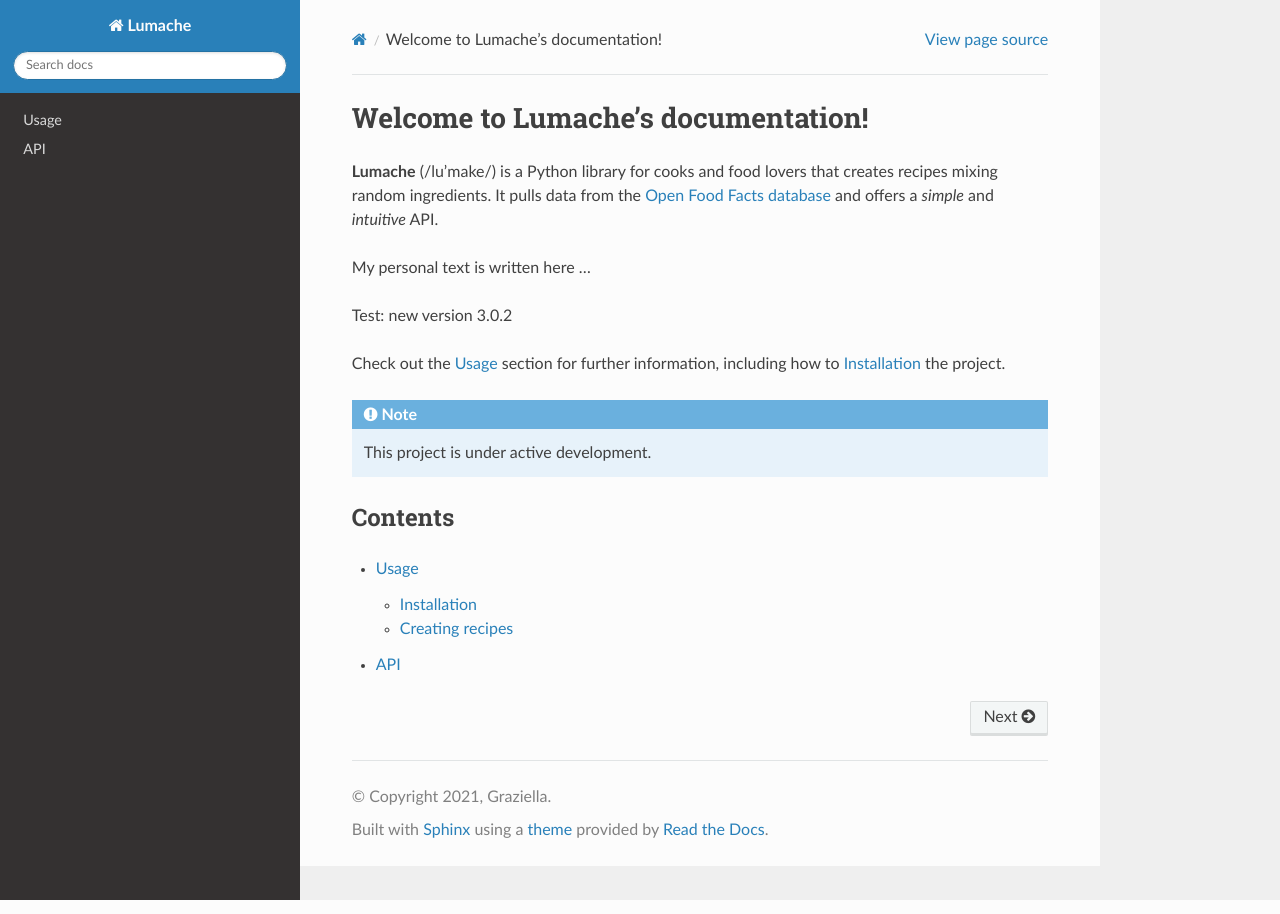
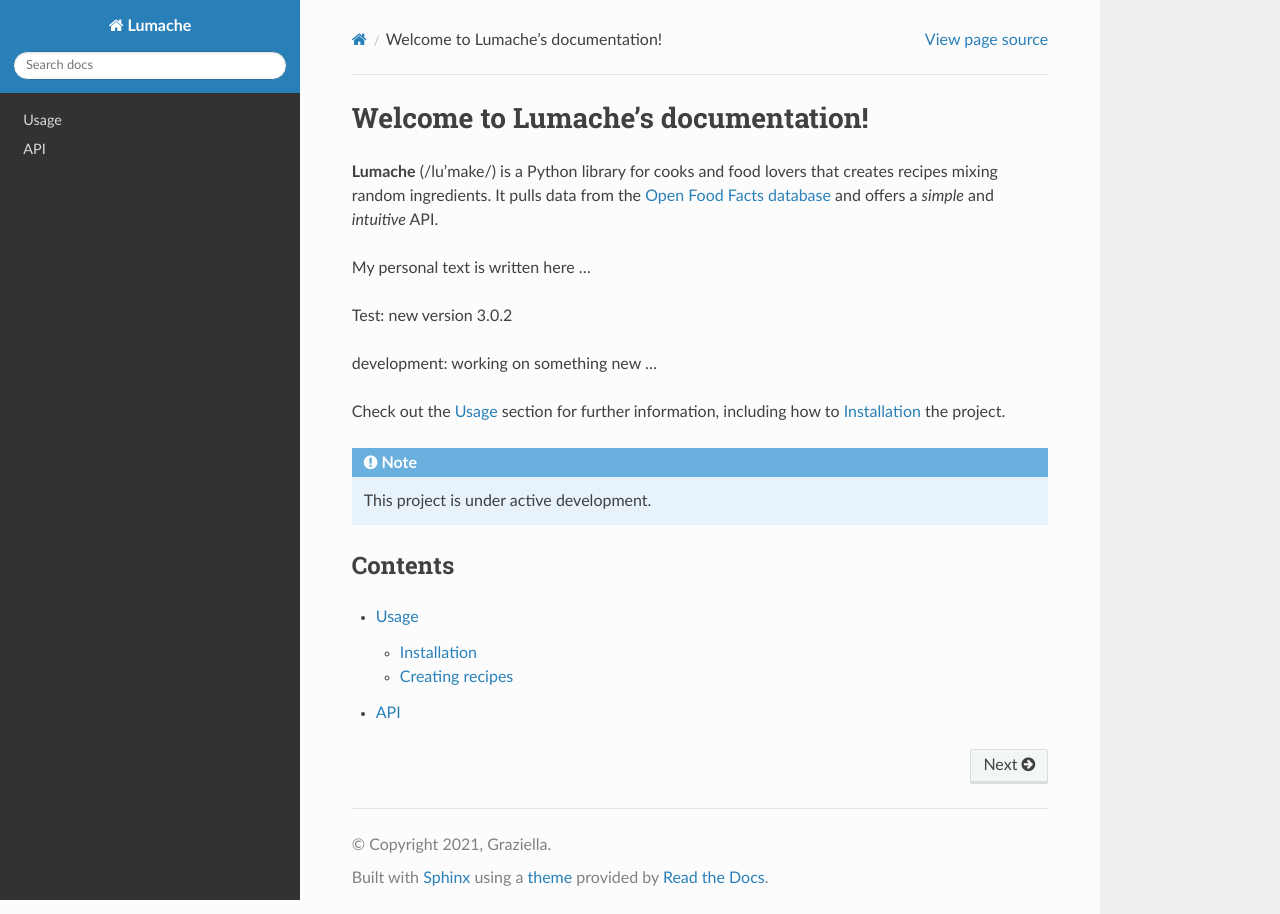
Before and after one commit to fkogel/rtd-tutorial2, a Sphinx documentation site: the page built from docs/source/index.rst, in a window 1280 px wide. Built offline with Sphinx 7.4.7 and the Read the Docs theme 3.1.0, drawn with Linux system fonts in a browser that asks for light colours.

Commit message:
Update index.rst

```diff
--- a/docs/source/index.rst
+++ b/docs/source/index.rst
@@ -9,6 +9,8 @@
 My personal text is written here ...
 
 Test: new version 3.0.2
+
+development: working on something new ...
 
 Check out the :doc:`usage` section for further information, including
 how to :ref:`installation` the project.
```
